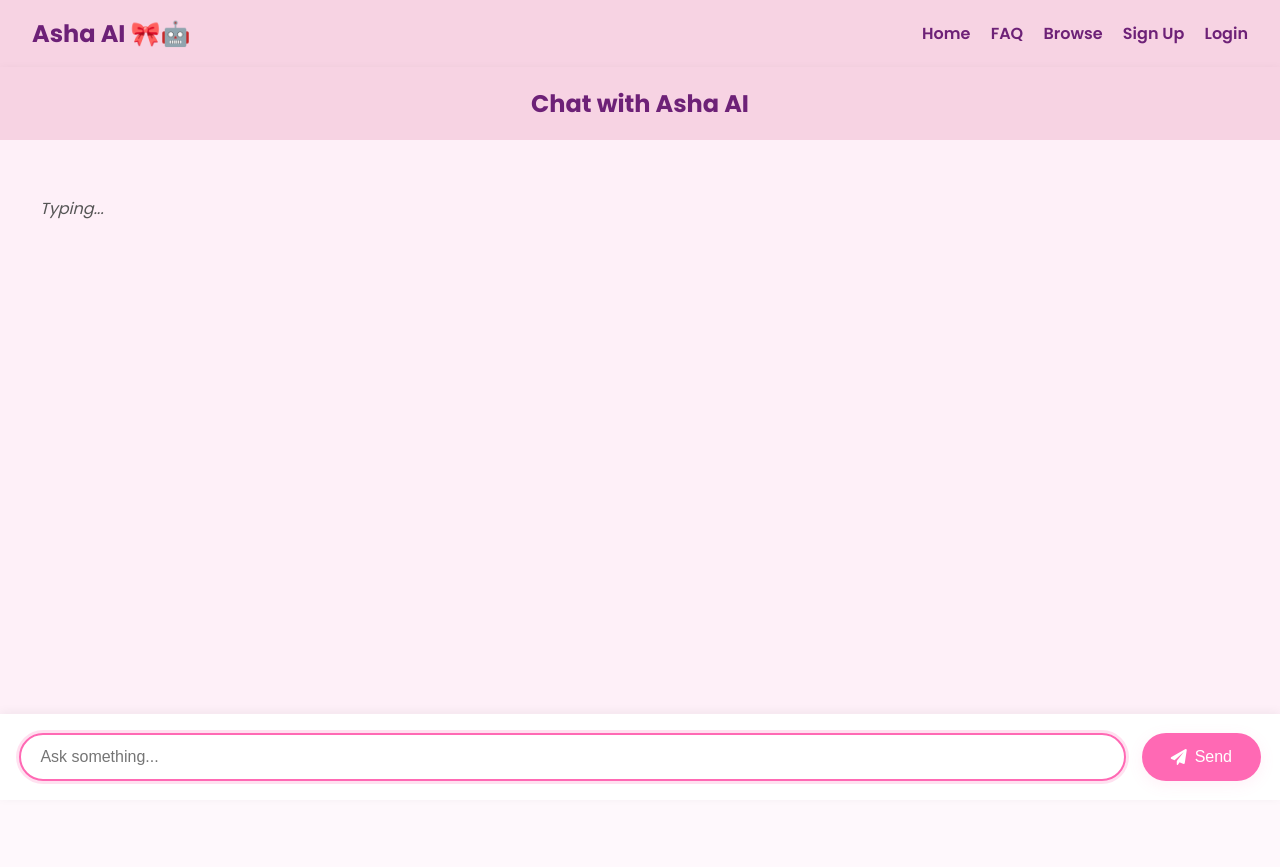
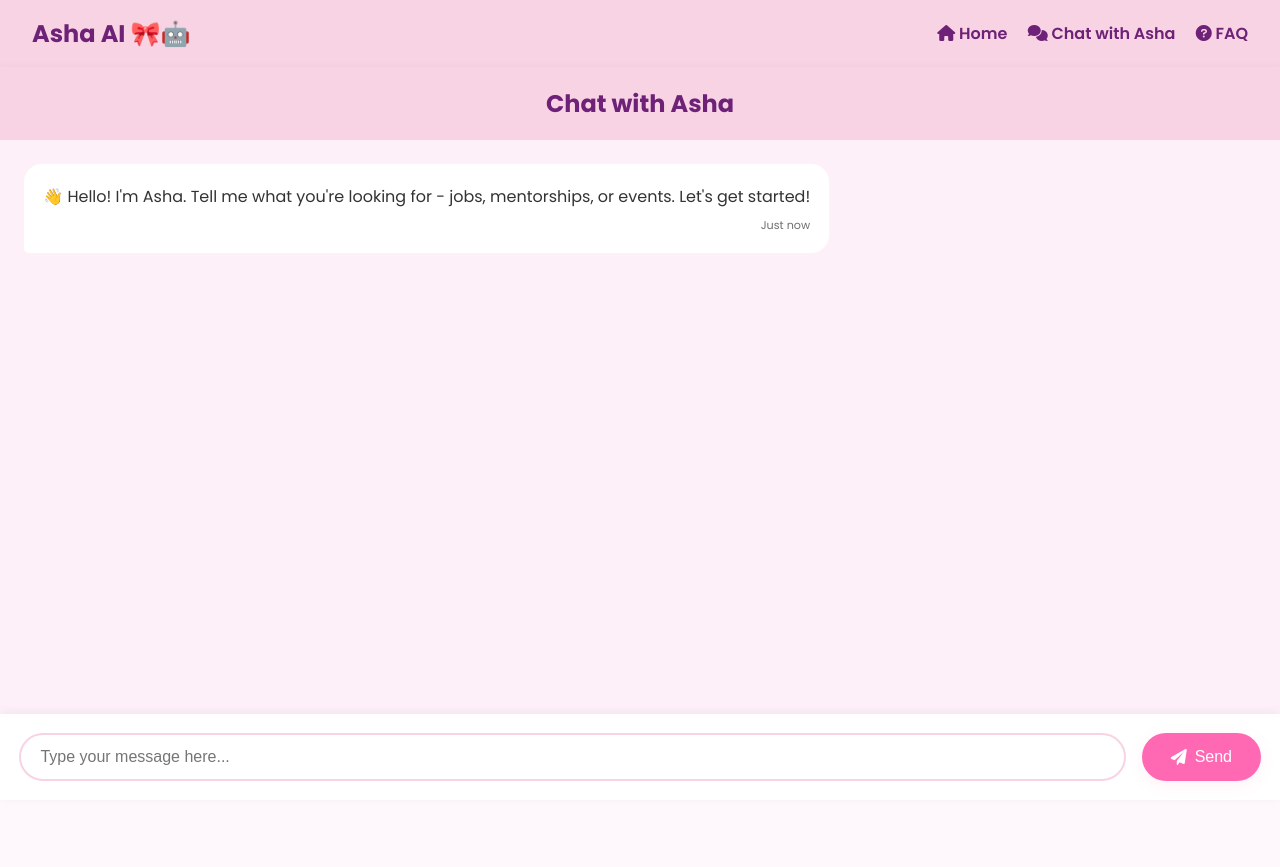
Before and after one commit to sanyagupta31/asha, a Flask app: template frontend/templates/chat.html in a window 1280 px wide. Run offline with Flask 3, Linux system fonts and the light colour scheme; the template is opened without the code that fills it: most values are stand-ins (such as "Sample title", 1, 10 or a date in 2020).

Commit message:
Update chat.html

```diff
--- a/frontend/templates/chat.html
+++ b/frontend/templates/chat.html
@@ -165,84 +165,145 @@
             <span>Asha AI <span aria-label="ribbon and robot emoji" role="img">🎀🤖</span></span>
         </div>
         <div class="navbar-links" role="toolbar" aria-label="Main navigation">
-            <a href="/" tabindex="0">Home</a>
-            <a href="/faq" tabindex="0">FAQ</a>
-            <a href="/browse" tabindex="0">Browse</a>
-            <a href="/signup" tabindex="0">Sign Up</a>
-            <a href="/login" tabindex="0">Login</a>
+            <a href="/" tabindex="0"><i class="fas fa-home" aria-hidden="true"></i> Home</a>
+            <a href="/chat" tabindex="0"><i class="fas fa-comments" aria-hidden="true"></i> Chat with Asha</a>
+            <a href="/faq" tabindex="0"><i class="fas fa-question-circle" aria-hidden="true"></i> FAQ</a>
         </div>
     </nav>
-    <div class="chat-container">
-        <div class="chat-header">Chat with Asha AI</div>
-        <div class="chat-window" id="chat-window" role="region" aria-live="polite">
-            <div id="message-container"></div>
-            <div class="typing-indicator" id="typing-indicator" aria-live="polite">Typing...</div>
+
+    <main class="chat-container" aria-label="Chat with Asha">
+        <div class="chat-header" id="chatHeader">Chat with Asha</div>
+        <div class="chat-window" id="chatWindow" aria-live="polite" aria-atomic="false" tabindex="0">
+            <div class="chat-message bot-message" style="opacity: 1;">
+                👋 Hello! I'm Asha. Tell me what you're looking for - jobs, mentorships, or events. Let's get started!
+                <div class="message-time">Just now</div>
             </div>
-        <div class="chat-input-area">
-            <input type="text" id="user-input" placeholder="Ask something..." aria-label="Type your message" autofocus>
-            <button id="send-btn" aria-label="Send message"><i class="fas fa-paper-plane"></i> Send</button>
+            <div class="typing-indicator" id="typingIndicator" aria-live="polite" aria-label="Asha is typing" style="display: none;">
+                <span>Asha is typing</span>
+                <span aria-hidden="true">.</span>
+                <span aria-hidden="true">.</span>
+                <span aria-hidden="true">.</span>
             </div>
         </div>
+
+        <form class="chat-input-area" id="chatForm" autocomplete="off" aria-label="Send a message to Asha">
+            <input type="text" id="userInput" placeholder="Type your message here..." aria-label="Type your message" autocomplete="off" required>
+            <button type="submit" aria-label="Send message">
+                <i class="fas fa-paper-plane" aria-hidden="true"></i> Send
+            </button>
+        </form>
+    </main>
+
     <script>
-        const userInput = document.getElementById('user-input');
-        const sendButton = document.getElementById('send-btn');
-        const messageContainer = document.getElementById('message-container');
-        const typingIndicator = document.getElementById('typing-indicator');
-        const sessionID = Date.now().toString(); // Unique session ID
+        // If using Flask/Jinja2 template, session_id will be injected
+        const sessionId = "{{ session_id }}" || (Date.now().toString());
 
-        const sendMessage = async (message) => {
-            if (!message.trim()) return;
+        function getCurrentTime() {
+            const now = new Date();
+            return now.toLocaleTimeString([], { hour: '2-digit', minute: '2-digit' });
+        }
 
-            // Add user message to the chat window
-            const userMessageElem = document.createElement('div');
-            userMessageElem.classList.add('chat-message', 'user-message');
-            userMessageElem.textContent = message;
-            messageContainer.appendChild(userMessageElem);
-            messageContainer.scrollTop = messageContainer.scrollHeight;
+        // Accessibility: focus management
+        document.addEventListener('keydown', function(event) {
+            if (event.key === "Escape") {
+                document.getElementById('userInput').focus();
+            }
+        });
 
+        // Keyboard accessibility for input and send
+        document.getElementById('chatForm').addEventListener('submit', function(event) {
+            event.preventDefault();
+            sendMessage();
+        });
+
+        function handleKeyPress(event) {
+            if (event.key === 'Enter' && !event.shiftKey) {
+                event.preventDefault();
+                sendMessage();
+            }
+        }
+
+        document.getElementById('userInput').addEventListener('keydown', handleKeyPress);
+
+        function sendMessage() {
+            const userInput = document.getElementById('userInput');
+            const chatWindow = document.getElementById('chatWindow');
+            const typingIndicator = document.getElementById('typingIndicator');
+            const message = userInput.value.trim();
+
+            if (message === '') return;
+
+            addMessage('user', message);
             userInput.value = '';
-            typingIndicator.setAttribute('aria-live', 'polite');
+            userInput.setAttribute('aria-busy', 'true');
+            typingIndicator.style.display = 'block';
+            chatWindow.scrollTop = chatWindow.scrollHeight;
 
-            // Show typing indicator while waiting for bot reply
-            setTimeout(async () => {
-                try {
-                    const response = await fetch('/api/chat', {
+            fetch("https://asha-ai-backend.onrender.com",{
                 method: 'POST',
                 headers: { 'Content-Type': 'application/json' },
-                        body: JSON.stringify({ session_id: sessionID, message: message })
+                body: JSON.stringify({
+                    session_id: sessionId,
+                    message: message
+                })
+            })
+            .then(response => {
+                if (!response.ok) throw new Error('Network response was not ok');
+                console.log('Response:', response.json());
+                return response.json();
+            })
+            .then(data => {
+                typingIndicator.style.display = 'none';
+                userInput.setAttribute('aria-busy', 'false');
+                if (data.reply) {
+                    addMessage('bot', data.reply);
+                } else if (data.error) {
+                    showError("Sorry, I encountered an error. Please try again.");
+                    console.error(data.error);
+                }
+            })
+            .catch(error => {
+                typingIndicator.style.display = 'none';
+                userInput.setAttribute('aria-busy', 'false');
+                showError("Sorry, I'm having trouble connecting. Please try again later.");
+                console.error('Error:', error);
             });
+        }
 
-                    const data = await response.json();
+        function addMessage(sender, message) {
+            const chatWindow = document.getElementById('chatWindow');
+            const messageDiv = document.createElement('div');
+            messageDiv.className = chat-message ${sender}-message;
+            messageDiv.innerHTML = formatMessage(message) +
+                <div class="message-time">${getCurrentTime()}</div>;
+            chatWindow.insertBefore(messageDiv, document.getElementById('typingIndicator'));
+            setTimeout(() => { messageDiv.style.opacity = '1'; }, 10);
+            chatWindow.scrollTop = chatWindow.scrollHeight;
+        }
 
-                    // Hide typing indicator and display bot response
-                    typingIndicator.setAttribute('aria-live', 'off');
-                    const botMessageElem = document.createElement('div');
-                    botMessageElem.classList.add('chat-message', 'bot-message');
-                    botMessageElem.textContent = data.reply || 'Sorry, I could not process your request.';
-                    messageContainer.appendChild(botMessageElem);
-                    messageContainer.scrollTop = messageContainer.scrollHeight;
-                } catch (error) {
-                    typingIndicator.setAttribute('aria-live', 'off');
-                    const errorElem = document.createElement('div');
-                    errorElem.classList.add('error-message');
-                    errorElem.textContent = 'Something went wrong, please try again later.';
-                    messageContainer.appendChild(errorElem);
-                    messageContainer.scrollTop = messageContainer.scrollHeight;
+        function showError(msg) {
+            const chatWindow = document.getElementById('chatWindow');
+            const errorDiv = document.createElement('div');
+            errorDiv.className = 'error-message';
+            errorDiv.setAttribute('role', 'alert');
+            errorDiv.textContent = msg;
+            chatWindow.appendChild(errorDiv);
+            chatWindow.scrollTop = chatWindow.scrollHeight;
         }
-            }, 1000);
+
+        function formatMessage(message) {
+            // Simple markdown to HTML conversion
+            return message
+                .replace(/\*\*(.*?)\*\*/g, '<strong>$1</strong>')  // Bold
+                .replace(/\*(.*?)\*/g, '<em>$1</em>')              // Italic
+                .replace(/\[(.*?)\]\((.*?)\)/g, '<a href="$2" target="_blank">$1</a>')  // Links
+                .replace(/\n/g, '<br>');  // New lines
+        }
+
+        // Auto-focus input on page load
+        window.onload = function() {
+            document.getElementById('userInput').focus();
         };
-
-        sendButton.addEventListener('click', () => {
-            const message = userInput.value;
-            sendMessage(message);
-        });
-
-        userInput.addEventListener('keydown', (e) => {
-            if (e.key === 'Enter') {
-                const message = userInput.value;
-                sendMessage(message);
-            }
-        });
     </script>
 </body>
 </html>
```
Lines whose indentation alone changed are shown as unchanged.
